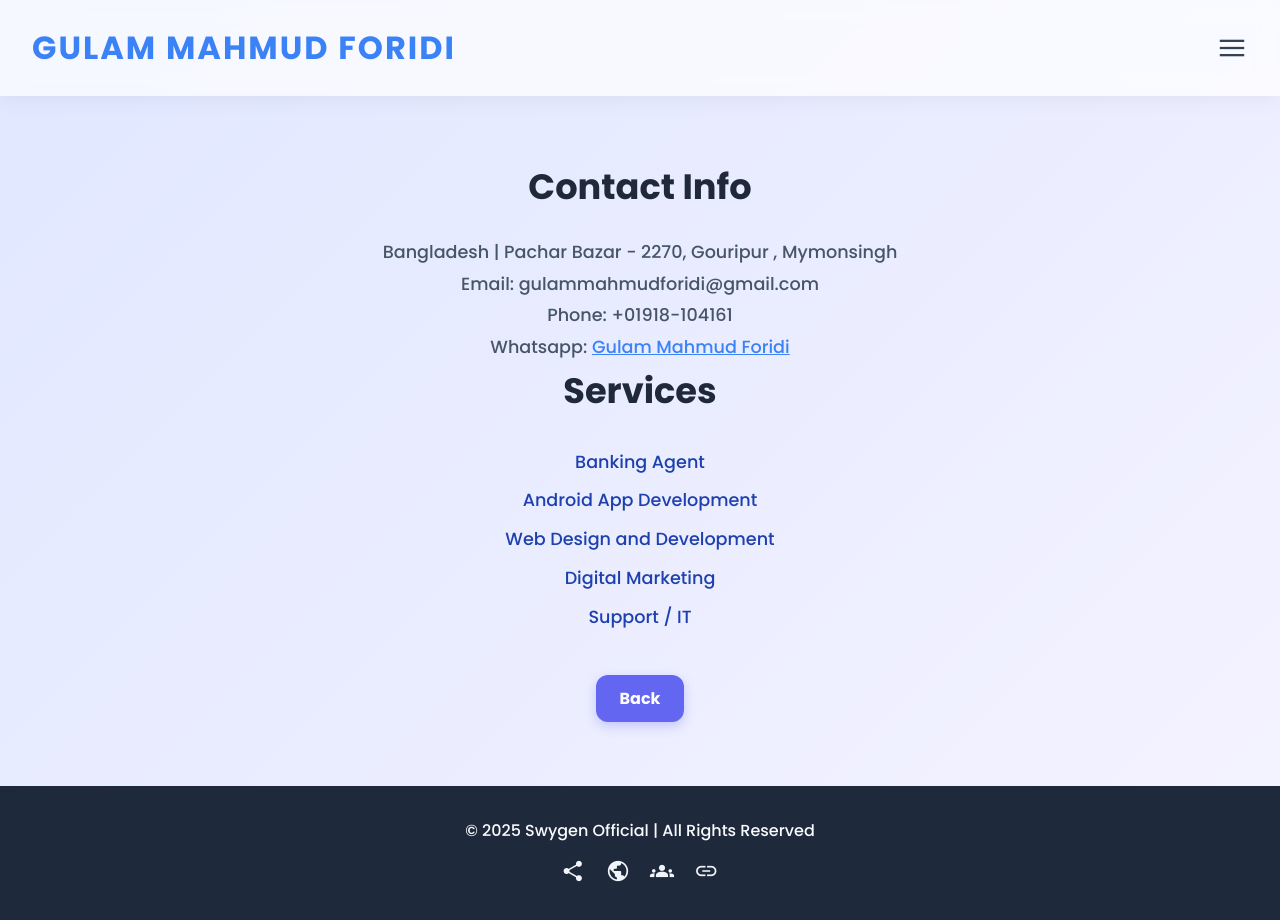
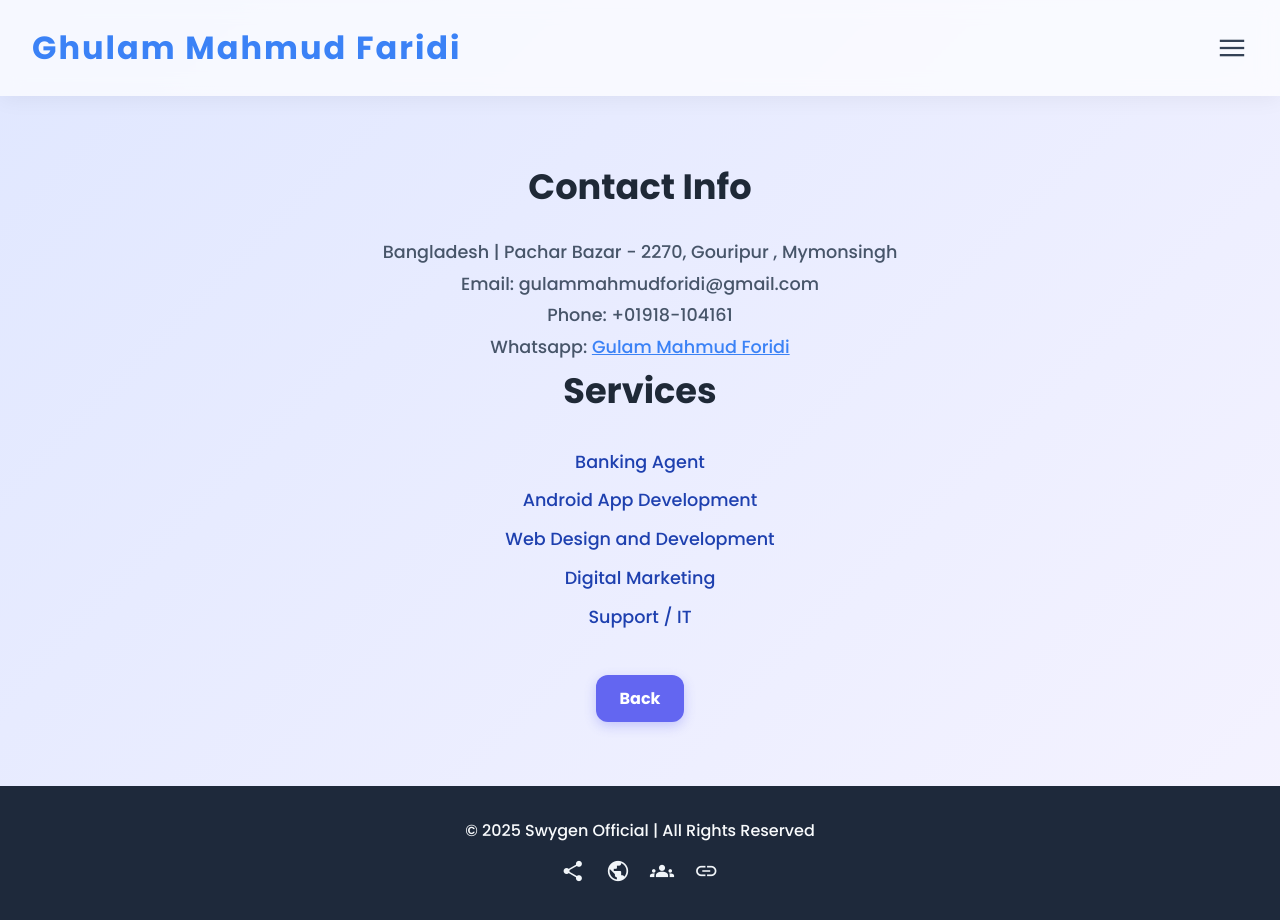
Before and after one commit to Investsure/Gulam-mahmud-, a plain HTML site: page blog.html in a window 1280 px wide. Drawn offline with nearby package versions, Linux system fonts and the light colour scheme.

Commit message:
Update blog.html

```diff
--- a/blog.html
+++ b/blog.html
@@ -127,7 +127,7 @@
 <body>
 
   <header>
-    <div class="logo"> GULAM MAHMUD FORIDI</div>
+    <div class="logo"> Ghulam Mahmud Faridi</div>
     <span class="material-symbols-outlined">menu</span>
   </header>
 
```
